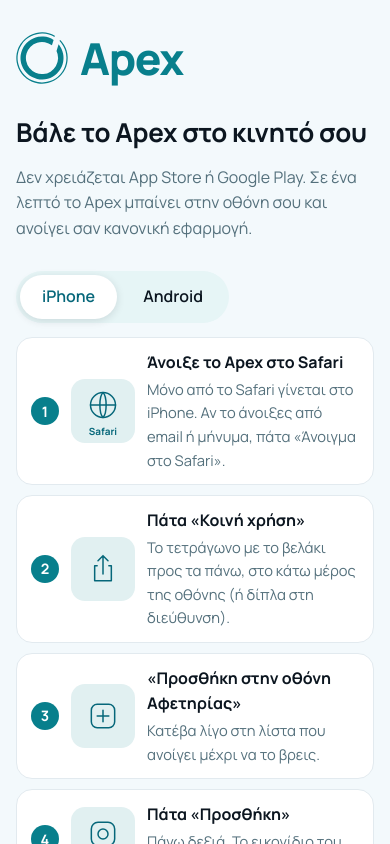
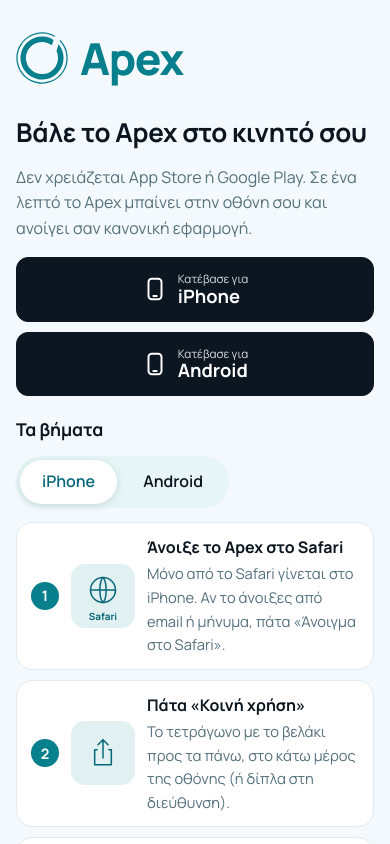
Before and after one commit to apexartisionline-wq/apexartisi-site, a Next.js app: page /install in a window 390 px wide. Shown: the top 844 px of the page. Built offline with nearby package versions, Linux system fonts and the light colour scheme; no server answers; the database is empty.

Commit message:
Κουμπιά «Κατέβασε για iPhone / Android» σε είσοδο, /install και «Σήμερα»
Co-Authored-By: Claude Opus 5.5 <noreply@anthropic.com>
Claude-Session: https://claude.ai/code/session_01VGWc8ZyxcudvmGjfFvikfX

```diff
--- a/src/app/install/page.tsx
+++ b/src/app/install/page.tsx
@@ -8,8 +8,9 @@ export const metadata = { title: "Βάλε το Apex στο κινητό σου"
 
 // Ανοιχτή σελίδα (και χωρίς σύνδεση): τη βλέπει κανείς από την είσοδο, το email καλωσορίσματος, τον «Λογαριασμό»
 // και την κάρτα του «Σήμερα». Ο θεραπευτής μπορεί να τη δείξει στο μέλος στην πρώτη ατομική.
-export default async function InstallPage() {
-  const [user, s] = await Promise.all([currentUser(), getSettings()]);
+export default async function InstallPage({ searchParams }: { searchParams: Promise<{ os?: string }> }) {
+  const [user, s, sp] = await Promise.all([currentUser(), getSettings(), searchParams]);
+  const os = sp.os === "ios" || sp.os === "android" ? sp.os : undefined;
   return (
     <main className="install-page">
       <div className="install-inner">
@@ -19,7 +20,7 @@ export default async function InstallPage() {
         </div>
         <h1>Βάλε το Apex στο κινητό σου</h1>
         <p className="muted">Δεν χρειάζεται App Store ή Google Play. Σε ένα λεπτό το Apex μπαίνει στην οθόνη σου και ανοίγει σαν κανονική εφαρμογή.</p>
-        <InstallGuide />
+        <InstallGuide initialOs={os} />
         <p><Link className="btn" href={user ? homeFor(user.role) : "/login"}>{user ? "Πίσω στο Apex" : "Στην είσοδο"} ›</Link></p>
       </div>
     </main>
--- a/src/components/InstallGuide.tsx
+++ b/src/components/InstallGuide.tsx
@@ -44,21 +44,52 @@ const STEPS: Record<Os, Step[]> = {
 
 type BIP = Event & { prompt: () => Promise<void>; userChoice: Promise<{ outcome: string }> };
 
-export function InstallGuide() {
-  const [os, setOs] = useState<Os>("ios");
+// Δύο κουμπιά «Κατέβασε για iPhone / Android», όπως στις γνωστές εφαρμογές (υπεύθυνη 25/10: «όπως το Viber»).
+// Γενικό εικονίδιο κινητού — όχι λογότυπα Apple/Google: το Apex δεν είναι (ακόμα) στα καταστήματα.
+const phone = <svg viewBox="0 0 24 24" width="26" height="26" aria-hidden="true"><g {...stroke}><rect x="6" y="2.5" width="12" height="19" rx="3" /><path d="M10.5 18.5h3" /></g></svg>;
+export function DownloadButtons({ onPick }: { onPick?: (os: Os) => void }) {
+  return (
+    <div className="dl-badges">
+      {(["ios", "android"] as const).map((k) => (
+        <a key={k} className="dl-badge" href={`/install?os=${k}`} onClick={onPick ? (e) => { e.preventDefault(); onPick(k); } : undefined}>
+          {phone}
+          <span><small>Κατέβασε για</small><strong>{k === "ios" ? "iPhone" : "Android"}</strong></span>
+        </a>
+      ))}
+    </div>
+  );
+}
+
+export function InstallGuide({ initialOs }: { initialOs?: Os }) {
+  const [os, setOs] = useState<Os>(initialOs ?? "ios");
   const [installed, setInstalled] = useState(false);
   const [prompt, setPrompt] = useState<BIP | null>(null);
   useEffect(() => {
-    if (/android/i.test(navigator.userAgent)) setOs("android");
+    if (!initialOs && /android/i.test(navigator.userAgent)) setOs("android");
     setInstalled(window.matchMedia("(display-mode: standalone)").matches || Boolean((navigator as { standalone?: boolean }).standalone));
     const onPrompt = (e: Event) => { e.preventDefault(); setPrompt(e as BIP); };
     window.addEventListener("beforeinstallprompt", onPrompt);
     return () => window.removeEventListener("beforeinstallprompt", onPrompt);
-  }, []);
+  }, [initialOs]);
+
+  const pick = async (k: Os) => {
+    setOs(k);
+    // Android με Chrome: εγκατάσταση με ένα πάτημα· αλλιώς δείχνουμε τα βήματα.
+    if (k === "android" && prompt) {
+      await prompt.prompt();
+      const r = await prompt.userChoice;
+      if (r.outcome === "accepted") setInstalled(true);
+      setPrompt(null);
+      return;
+    }
+    document.getElementById("ig-steps")?.scrollIntoView({ behavior: "smooth", block: "start" });
+  };
 
   if (installed) return <div className="notice">Το Apex είναι ήδη στο κινητό σου ✓ Μένει μόνο να ανοίξεις τις ειδοποιήσεις στον «Λογαριασμό».</div>;
   return (
     <div className="install-guide">
+      <DownloadButtons onPick={pick} />
+      <h2 id="ig-steps" className="ig-h">Τα βήματα</h2>
       <div className="ig-tabs" role="tablist" aria-label="Κινητό">
         {(["ios", "android"] as const).map((k) => (
           <button key={k} type="button" role="tab" aria-selected={os === k} className={os === k ? "on" : undefined} onClick={() => setOs(k)}>
@@ -66,11 +97,6 @@ export function InstallGuide() {
           </button>
         ))}
       </div>
-      {os === "android" && prompt && (
-        <button type="button" className="primary big ig-quick" onClick={async () => { await prompt.prompt(); const r = await prompt.userChoice; if (r.outcome === "accepted") setInstalled(true); setPrompt(null); }}>
-          Βάλ' το με ένα πάτημα
-        </button>
-      )}
       <ol className="ig-steps">
         {STEPS[os].map((s, i) => (
           <li key={s.title}>
@@ -98,7 +124,7 @@ export function InstallNudge() {
   return (
     <div className="panel ig-nudge">
       <span className="grow"><strong>Βάλε το Apex στο κινητό σου</strong><span className="hint">Σαν εφαρμογή, με υπενθυμίσεις για την ομάδα και την ατομική σου.</span></span>
-      <a className="btn primary" href="/install">Δείξε μου πώς</a>
+      <DownloadButtons />
       <button type="button" className="ig-later" onClick={() => { try { localStorage.setItem("apex-install-nudge", "no"); } catch {} setShow(false); }}>Όχι τώρα</button>
     </div>
   );
```
Also changed, not shown: src/app/login/page.tsx (+7 -3 lines), src/app/globals.css, 2 other files (tests, documents, lock files or other folders).
